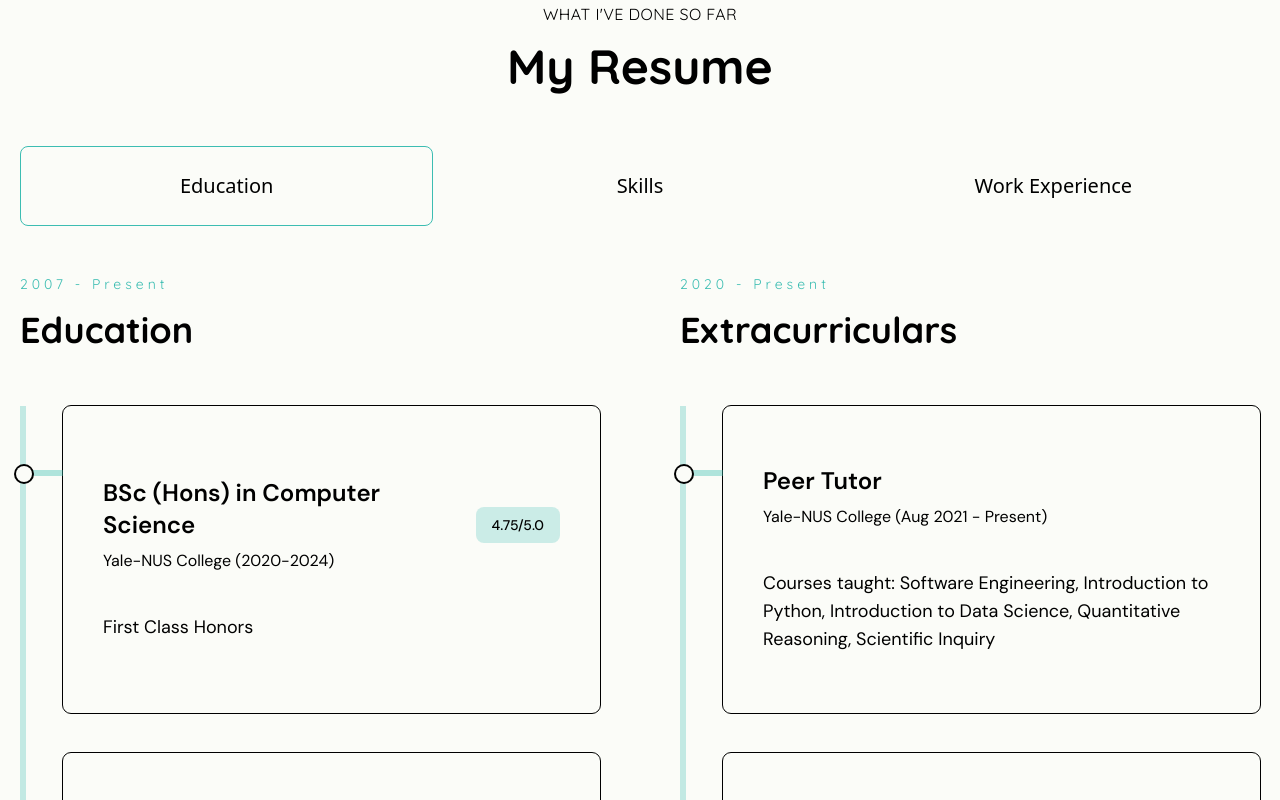
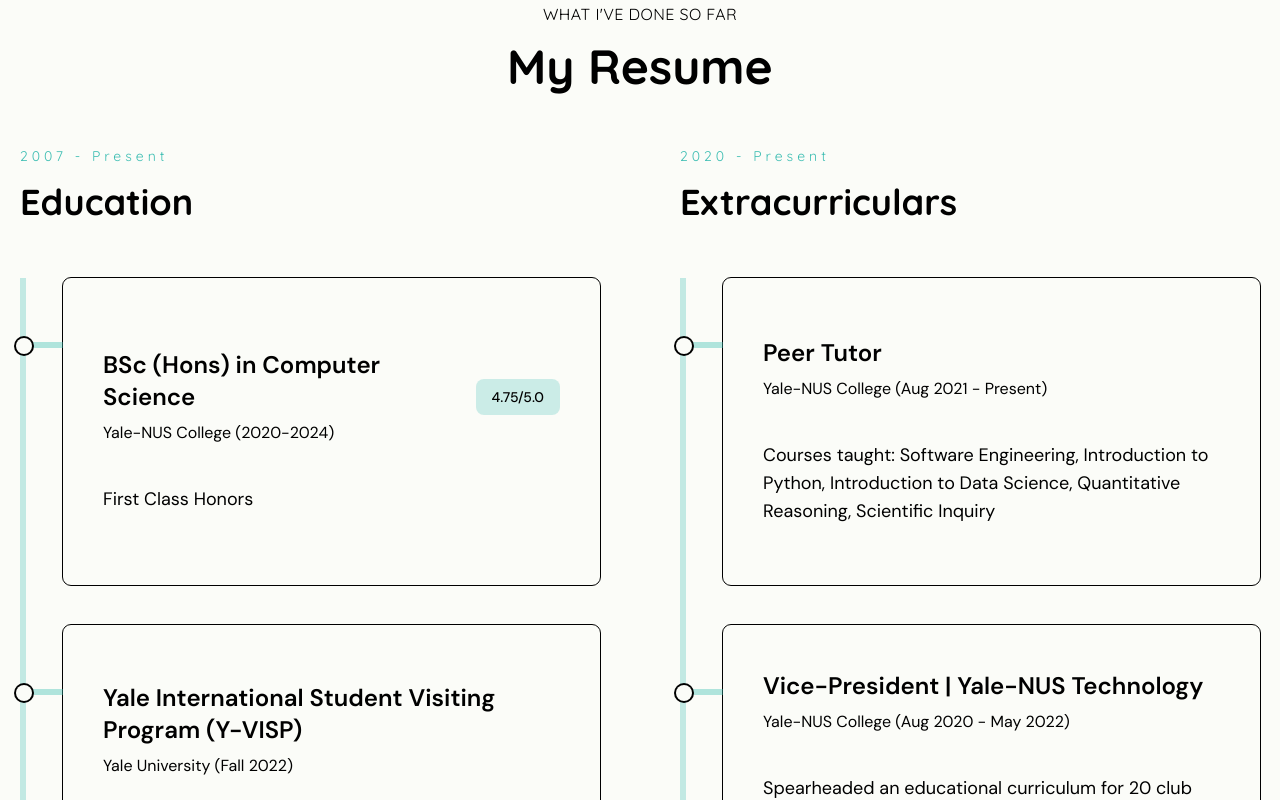
Before and after one commit to gojohnjacob/Portfolio-Website, a React (Create React App) app: page / in a window 1280 px wide. Shown: the part 2000-2800 px from the top of the page. Built offline with nearby package versions, Linux system fonts and the light colour scheme.

Commit message:
improved ui, removed nav for resume

```diff
--- a/src/components/resume/Education.jsx
+++ b/src/components/resume/Education.jsx
@@ -7,7 +7,7 @@
         <motion.div
             initial={{ opacity: 0 }}
             animate={{ opacity: 1, transition: { duration: 0.5 } }}
-            className="lg:py-12 font-titleFont gap-10 lg:gap-20 grid grid-cols-1 lg:grid-cols-2"
+            className="font-titleFont gap-10 lg:gap-20 grid grid-cols-1 lg:grid-cols-2"
         >
             <div>
                 <div className="flex flex-col gap-4 font-titleFont">
--- a/src/components/resume/Resume.jsx
+++ b/src/components/resume/Resume.jsx
@@ -2,18 +2,18 @@
 import Education from './Education';
 import Skills from './Skills';
 import Experience from "./Experience"
-import { useState } from 'react';
+// import { useState } from 'react';
 
 const Resume = () => {
-    const [educationData, setEducationData] = useState(true);
-    const [skillData, setSkillData] = useState(false);
-    const [experienceData, setExperienceData] = useState(false);
+    // const [educationData, setEducationData] = useState(true);
+    // const [skillData, setSkillData] = useState(false);
+    // const [experienceData, setExperienceData] = useState(false);
     return (
         <section id="resume" className="w-full py-10 lg:py-20 border-b-[1px] border-b-black">
             <div className="flex justify-center items-center text-center">
                 <Title title="What I've done so far" desc="My Resume" />
             </div>
-            <div className="hidden lg:block">
+            {/* <div className="hidden lg:block">
                 <ul className="w-full grid grid-cols-1 lg:grid-cols-3">
                     <li
                     onClick={() =>
@@ -52,16 +52,16 @@
                         Work Experience
                     </li>
                 </ul>
-            </div>
-            <div className="hidden lg:block">
+            </div> */}
+            {/* <div className="hidden lg:block">
                 {educationData && <Education />}
                 {skillData && <Skills />}
                 {experienceData && <Experience />}
-            </div>
-            <div className="lg:hidden">
+            </div> */}
+            <div className="">
                 <Education />
+                <Experience />
                 <Skills />
-                <Experience />
             </div>
         </section>
     );
```
